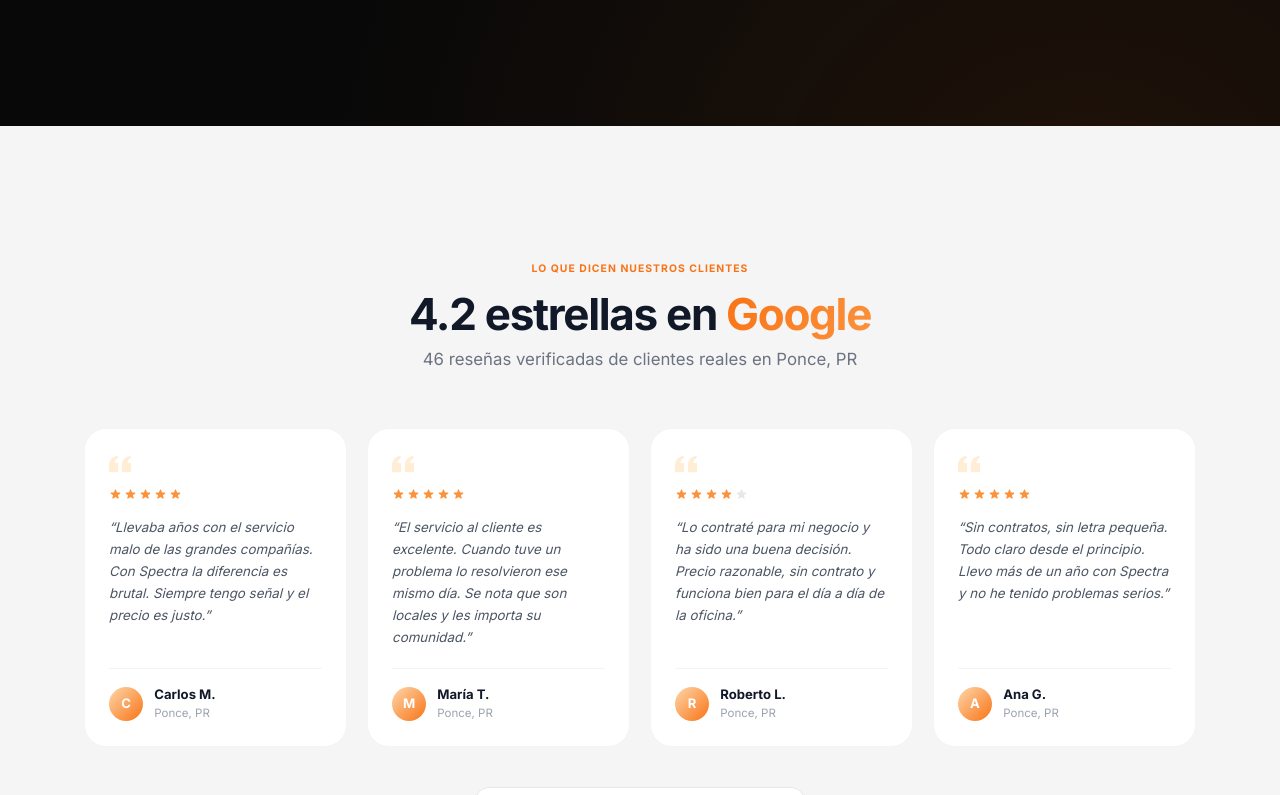
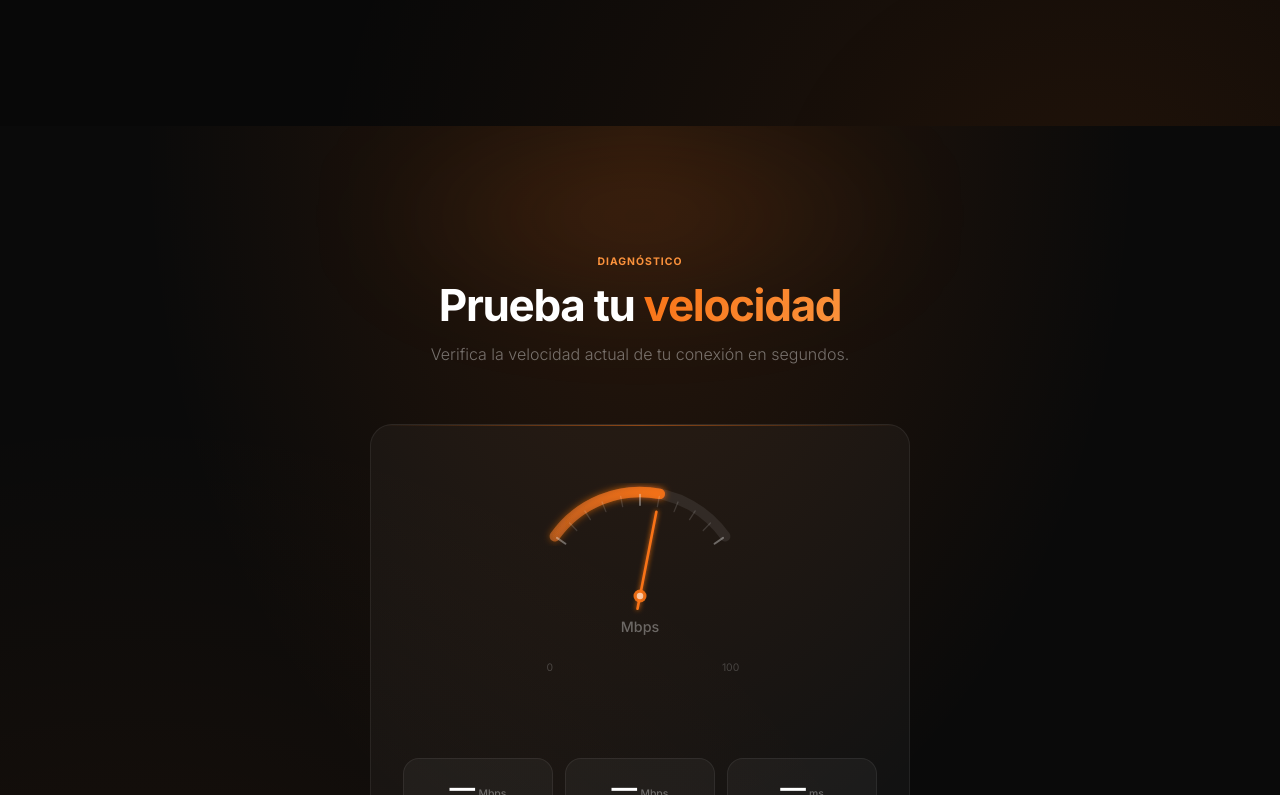
Before and after one commit to dcollazo90/spectra-internet, a Next.js app: page / in a window 1280 px wide. Shown: the part 5505-6300 px from the top of the page. Built offline with nearby package versions, Linux system fonts and the light colour scheme.

Commit message:
Update page.tsx

```diff
--- a/app/page.tsx
+++ b/app/page.tsx
@@ -7,6 +7,7 @@
 import TechSection     from "@/components/TechSection";
 import WhySpectra      from "@/components/WhySpectra";
 import Business        from "@/components/Business";
+import SpeedTest       from "@/components/SpeedTest";
 import Testimonials    from "@/components/Testimonials";
 import FAQ             from "@/components/FAQ";
 import FinalCTA        from "@/components/FinalCTA";
@@ -25,6 +26,7 @@
         <TechSection />
         <WhySpectra />
         <Business />
+        <SpeedTest />
         <Testimonials />
         <FAQ />
         <FinalCTA />
```
